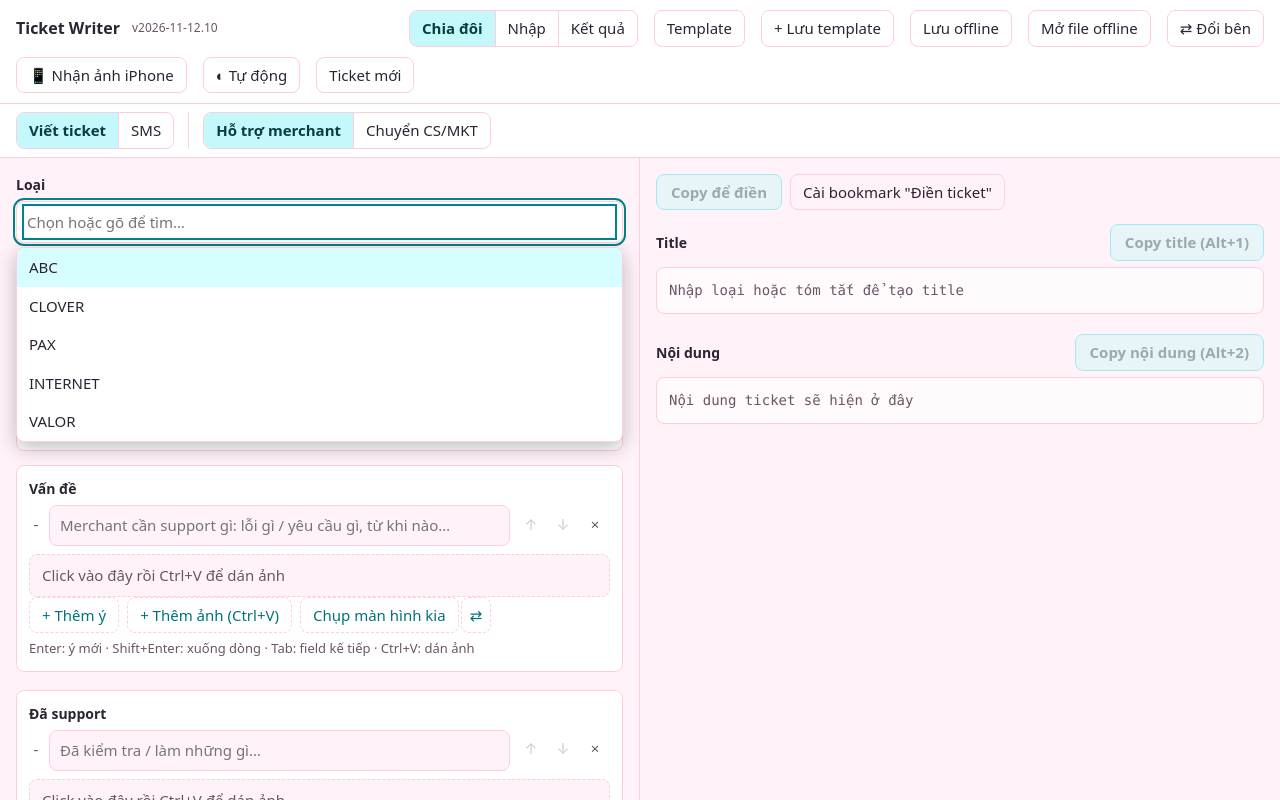
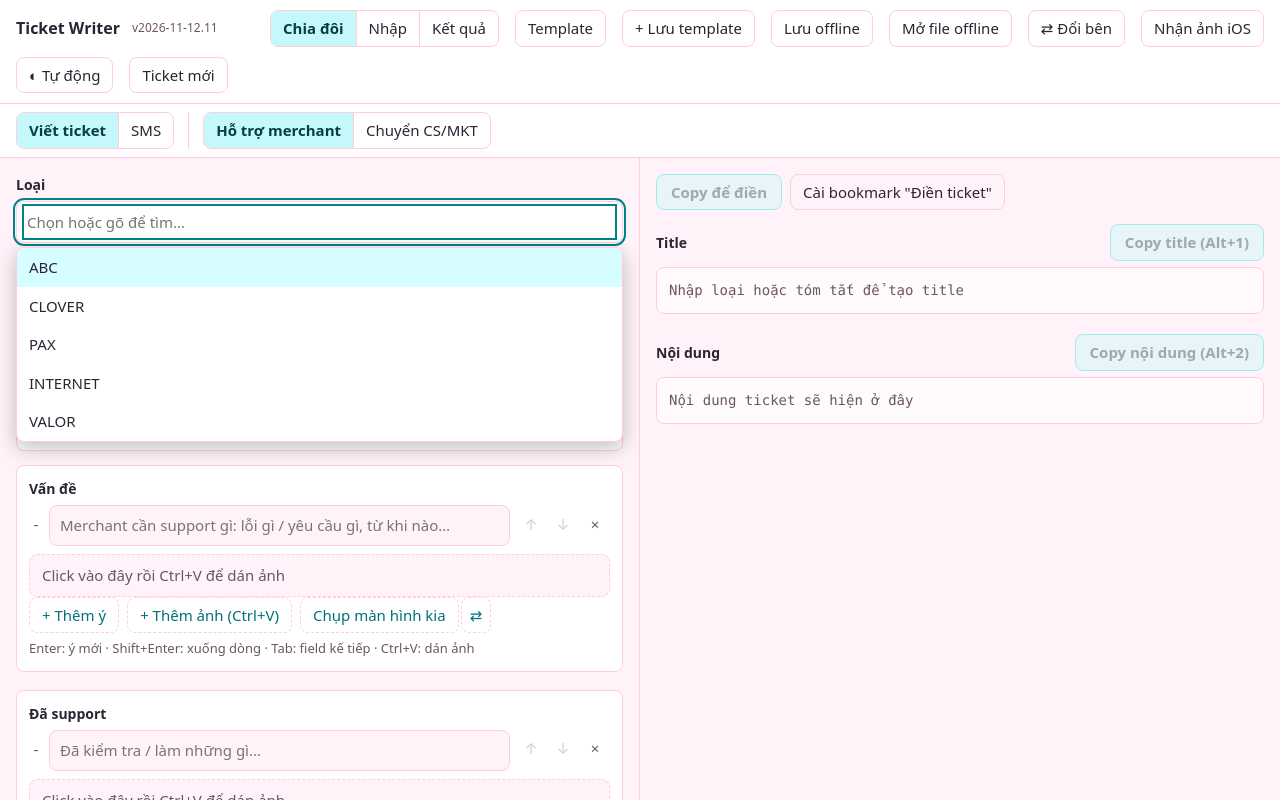
Before and after one commit to DuongNhatKhoa04/littlesecret, a plain HTML site: page index.html in a window 1280 px wide. Drawn offline with Linux system fonts and the light colour scheme.

Commit message:
chore(localsend): Update icon

```diff
--- a/config/app.js
+++ b/config/app.js
@@ -5,7 +5,7 @@
   const { setApp } = registry;
 
   setApp({
-    version: 'v2026-11-12.10',      // hiện cạnh tên app để biết đang mở đúng bản mới
+    version: 'v2026-11-12.11',      // hiện cạnh tên app để biết đang mở đúng bản mới
     autoCapitalize: true,         // tự viết hoa chữ cái đầu mỗi dòng (bỏ qua link, email, tên file, chữ như iPhone)
     debounceMs: 400,              // độ trễ cập nhật Kết quả (ms)
 
@@ -15,7 +15,7 @@
     categoryKey: 'ticketWriter.categories.v1',
     staffKey: 'ticketWriter.staff.v1',         // tên nhân viên (form SMS Xin review), lưu riêng để Ticket mới không xóa
     themeKey: 'ticketWriter.theme.v1',         // giao diện sáng / tối / tự động, lưu riêng để Ticket mới không đổi
-    phoneKey: 'ticketWriter.phone.v1',         // link phone-upload + đang bật nhận ảnh iPhone hay không
+    phoneKey: 'ticketWriter.phone.v1',         // link phone-upload + đang bật nhận ảnh iOS hay không
     imageDbName: 'ticketWriter.images.v1',     // tên database IndexedDB chứa ảnh đang dán (KHÔNG ĐỔI)
 
     // Bookmark "Điền ticket" trên trang ticket: ô cần điền, chữ điền vào ô Comment ở khung Checklist, nút bấm sau khi điền.
@@ -42,7 +42,7 @@
       { value: 'Pending - Needs to follow up', hint: 'Chưa xong → để ticket mở, chờ follow-up', requiresAction: false, showInBody: true }
     ],
 
-    // Nhận ảnh iPhone / iPad qua phone-upload (phone-upload/phone-upload.bat): bao lâu hỏi 1 lần khi hàng chờ trống
+    // Nhận ảnh iOS / iPad qua phone-upload (phone-upload/phone-upload.bat): bao lâu hỏi 1 lần khi hàng chờ trống
     phoneUpload: { pollMs: 1500 },
 
     // Nút giao diện ở header: bấm để sang mục kế tiếp. Mục đầu là mặc định. id lưu trên máy => không đổi id.
--- a/src/ui/phone-button.js
+++ b/src/ui/phone-button.js
@@ -1,4 +1,4 @@
-// src/ui/phone-button.js — Nút 📱 ở header: bật / tắt nhận ảnh từ iPhone / iPad (qua phone-upload), hiện trạng thái.
+// src/ui/phone-button.js — Nút Nhận ảnh iOS ở header: bật / tắt nhận ảnh từ iPhone / iPad (qua phone-upload), hiện trạng thái.
 (function (TW) {
   'use strict';
 
@@ -6,13 +6,13 @@
   const { STATUS } = TW.application.phoneService;
 
   const VIEWS = {
-    off: { label: '📱 Nhận ảnh iPhone', title: 'Chạy phone-upload.bat trước, rồi bấm đây và dán link hiện trong cửa sổ đó' },
-    on: { label: '📱 Đang nhận ảnh', title: 'Ảnh gửi từ iPhone / iPad tự vào mục đang mở (như Ctrl+V). Bấm để tắt' },
-    lost: { label: '📱 Mất kết nối', title: 'Không gọi được phone-upload: cửa sổ phone-upload đã tắt hoặc link sai. Bấm để thử lại' }
+    off: { label: 'Nhận ảnh iOS', title: 'Chạy phone-upload.bat trước, rồi bấm đây và dán link hiện trong cửa sổ đó' },
+    on: { label: 'Đang nhận ảnh', title: 'Ảnh gửi từ iPhone / iPad tự vào mục đang mở (như Ctrl+V). Bấm để tắt' },
+    lost: { label: 'Mất kết nối', title: 'Không gọi được phone-upload: cửa sổ phone-upload đã tắt hoặc link sai. Bấm để thử lại' }
   };
   const ASK_LINK = 'Dán link hiện trong cửa sổ phone-upload (dạng http://…:8765/…):';
   const INVALID_LINK = 'Link không đúng. Copy link trong cửa sổ phone-upload rồi dán lại.';
-  const RECEIVED = '📱 Đã nhận ảnh ✓';
+  const RECEIVED = 'Đã nhận ảnh ✓';
 
   function createPhoneButton({ phoneService }) {
     const node = $('#phoneBtn');
--- a/styles/layout.css
+++ b/styles/layout.css
@@ -31,7 +31,7 @@ header h1 { font-size: 16px; margin: 0 4px 0 0; font-weight: 650; }
 .notice-text { flex: 1; }
 .notice-close { background: transparent; border: 0; color: inherit; font-size: 18px; line-height: 1; cursor: pointer; padding: 0 2px; }
 
-/* Nút nhận ảnh iPhone: đang nhận = viền cyan, mất kết nối = chữ đỏ */
+/* Nút nhận ảnh iOS: đang nhận = viền cyan, mất kết nối = chữ đỏ */
 #phoneBtn[data-status="on"] { border-color: var(--btn-line); background: var(--btn-bg); color: var(--btn-ink); }
 #phoneBtn[data-status="lost"] { border-color: var(--err-ink); color: var(--err-ink); }
 
```
Also changed, not shown: tests/tools/smoke_ui.js (+1 -1 lines), 5 other files.
